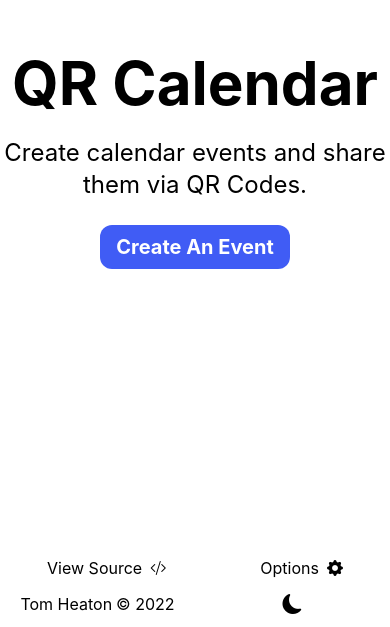
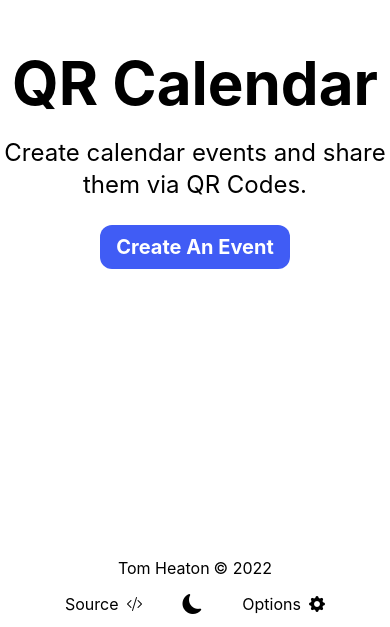
Before and after one commit to tomheaton/qr-calendar, a Next.js app: page / in a window 390 px wide. Shown: the part 217-844 px from the top of the page. Built offline with nearby package versions, Linux system fonts and the light colour scheme; no server answers.

Commit message:
new footer

```diff
--- a/src/components/footer.tsx
+++ b/src/components/footer.tsx
@@ -25,9 +25,8 @@ const Footer: React.FC = () => {
   };
 
   return (
-    <footer className="flex h-24 w-full flex-wrap-reverse items-center justify-evenly pt-4 md:pt-0">
-      {/* <footer className="flex h-24 w-full flex-wrap-reverse items-center justify-evenly border-t-2 border-my-blue pt-4 md:pt-0"> */}
-      <div className="w-1/2 md:w-1/3">
+    <footer className="flex h-24 w-full flex-wrap items-center justify-evenly pt-4 md:pt-0">
+      <div className="w-full md:w-1/3">
         <a
           target="_blank"
           href="https://tomheaton.dev"
@@ -38,23 +37,28 @@ const Footer: React.FC = () => {
         </a>
         &copy; {new Date().getFullYear()}
       </div>
-      <div
-        className="mx-auto cursor-pointer p-2 text-xl transition-all hover:scale-105 active:scale-95"
+      <button
+        className="mx-auto hidden cursor-pointer p-2 text-xl transition-all hover:scale-105 hover:text-my-blue active:scale-95 md:block"
         onClick={handleToggleTheme}
       >
         <i className={`bi ${icon}`} aria-label="Theme Toggle" />
-      </div>
-      <div className="flex w-full items-center justify-evenly md:w-1/3">
+      </button>
+      <div className="flex w-2/3 items-center justify-evenly md:w-1/3">
         <a
           target="_blank"
           href="https://github.com/tomheaton/qr-calendar"
           rel="noopener noreferrer"
           className="hover:text-my-blue"
         >
-          View Source
+          Source
           <i className="bi bi-code-slash pl-2" aria-label="View Source" />
         </a>
-        <br />
+        <button
+          className="mx-auto cursor-pointer p-2 text-xl transition-all hover:scale-105 hover:text-my-blue active:scale-95 md:hidden"
+          onClick={handleToggleTheme}
+        >
+          <i className={`bi ${icon}`} aria-label="Theme Toggle" />
+        </button>
         <Link href="/options" className="cursor-pointer hover:text-my-blue">
           Options
           <i className="bi bi-gear-fill pl-2" aria-label="Options" />
@@ -62,6 +66,44 @@ const Footer: React.FC = () => {
       </div>
     </footer>
   );
+
+  // return (
+  //   <footer className="flex h-24 w-full flex-wrap-reverse items-center justify-evenly pt-4 md:pt-0">
+  //     <div className="w-1/2 md:w-1/3">
+  //       <a
+  //         target="_blank"
+  //         href="https://tomheaton.dev"
+  //         rel="author noopener noreferrer"
+  //         className="mr-1 hover:text-my-blue"
+  //       >
+  //         Tom Heaton
+  //       </a>
+  //       &copy; {new Date().getFullYear()}
+  //     </div>
+  //     <div
+  //       className="mx-auto cursor-pointer p-2 text-xl transition-all hover:scale-105 active:scale-95"
+  //       onClick={handleToggleTheme}
+  //     >
+  //       <i className={`bi ${icon}`} aria-label="Theme Toggle" />
+  //     </div>
+  //     <div className="flex w-full items-center justify-evenly md:w-1/3">
+  //       <a
+  //         target="_blank"
+  //         href="https://github.com/tomheaton/qr-calendar"
+  //         rel="noopener noreferrer"
+  //         className="hover:text-my-blue"
+  //       >
+  //         View Source
+  //         <i className="bi bi-code-slash pl-2" aria-label="View Source" />
+  //       </a>
+  //       <br />
+  //       <Link href="/options" className="cursor-pointer hover:text-my-blue">
+  //         Options
+  //         <i className="bi bi-gear-fill pl-2" aria-label="Options" />
+  //       </Link>
+  //     </div>
+  //   </footer>
+  // );
 };
 
 export default Footer;
```
